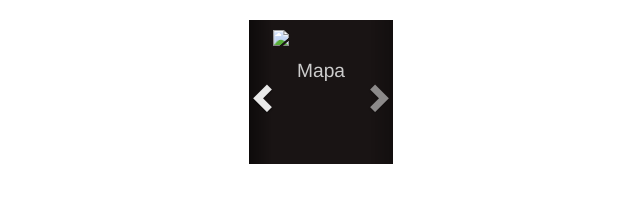
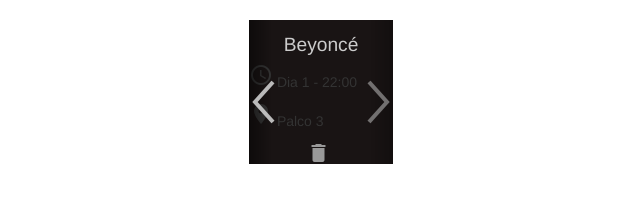
Before and after one commit to rmazevedo/iRave, a plain HTML site: page notifications.html in a window 1280 px wide. Both pictures are taken after a click on the link "Previous". Shown: the whole page, without its empty margins (319-959 px from the left). Drawn offline with nearby package versions, Linux system fonts and the light colour scheme.

Commit message:
Notifications

```diff
--- a/css/index.css
+++ b/css/index.css
@@ -93,7 +93,7 @@
 }
 
 .page {
-  margin: 100px auto 0 auto;
+  margin: 20px auto 0 auto;
   padding: 0;
   display: block; border:solid #000 1px;
   width: 1.5in;
--- a/notifications.html
+++ b/notifications.html
@@ -13,45 +13,45 @@
 <body>
 
 <div class="container" style="margin-top:20px;">
-  <div id="myCarousel" class="carousel slide" data-ride="carousel">
+  <div id="myCarousel" class="carousel slide" data-ride="carousel" data-interval="false">
     <!-- Wrapper for slides -->
     <div class="carousel-inner">
       <div class="item active">
-        <h2>Banda 2</h2>
+        <h2 style="height:0.2in">RHCP</h2>
         <p><i class="material-icons">access_time</i> Dia 1 - 22:00 </p>
         <p><i class="material-icons">location_on</i> Palco 3 </p>
-        <a href="#"><i class="material-icons">delete</i></a>
+        <a href="#" style="color:#999999; margin-left: 0.6in;"><i class="material-icons">delete</i></a>
       </div>
 
       <div class="item">
-        <a href="map.html">
-          <img src="img/map.svg">
-          <h2>Mapa</h2>
-        </a>
+        <h2 style="height:0.2in">Beatles</h2>
+        <p><i class="material-icons">access_time</i> Dia 1 - 22:00 </p>
+        <p><i class="material-icons">location_on</i> Palco 3 </p>
+        <a href="#" style="color:#999999; margin-left: 0.6in;"><i class="material-icons">delete</i></a>
       </div>
 
       <div class="item">
-        <a href="poster.html">
-          <img src="img/guitar.png">
-          <h2>Cartaz</h2>
-        </a>
-        </div>
+        <h2 style="height:0.2in">Rihana</h2>
+        <p><i class="material-icons">access_time</i> Dia 1 - 22:00 </p>
+        <p><i class="material-icons">location_on</i> Palco 3 </p>
+        <a href="#" style="color:#999999; margin-left: 0.6in;"><i class="material-icons">delete</i></a>
+      </div>
 
       <div class="item">
-        <a href="notifications.html">
-          <img src="img/alarm.png">
-          <h2>Notificações</h2>
-        </a>
+        <h2 style="height:0.2in">Beyoncé</h2>
+        <p><i class="material-icons">access_time</i> Dia 1 - 22:00 </p>
+        <p><i class="material-icons">location_on</i> Palco 3 </p>
+        <a href="#" style="color:#999999; margin-left: 0.6in;"><i class="material-icons">delete</i></a>
       </div>
 
     </div>
     <!-- Left and right controls -->
     <a class="left carousel-control" href="#myCarousel" data-slide="prev">
-      <span class="glyphicon glyphicon-chevron-left"></span>
+      <img class="chevron" src="img/chevron-left.png" style="margin-left: -0.1in">
       <span class="sr-only">Previous</span>
     </a>
     <a class="right carousel-control" href="#myCarousel" data-slide="next">
-      <span class="glyphicon glyphicon-chevron-right"></span>
+      <img class="chevron" src="img/chevron-right.png" style="margin-left: -0.17in;">
       <span class="sr-only">Next</span>
     </a>
   </div> <!-- carousel -->
```
